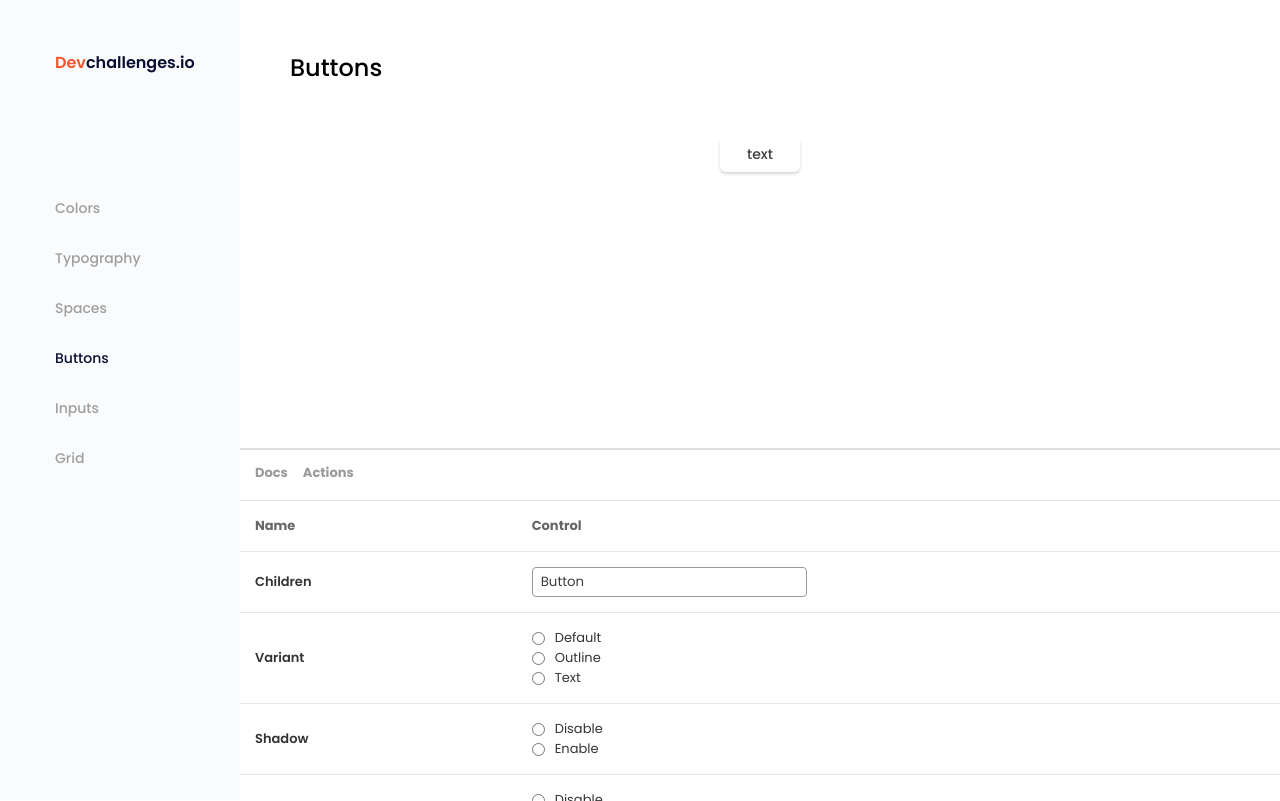
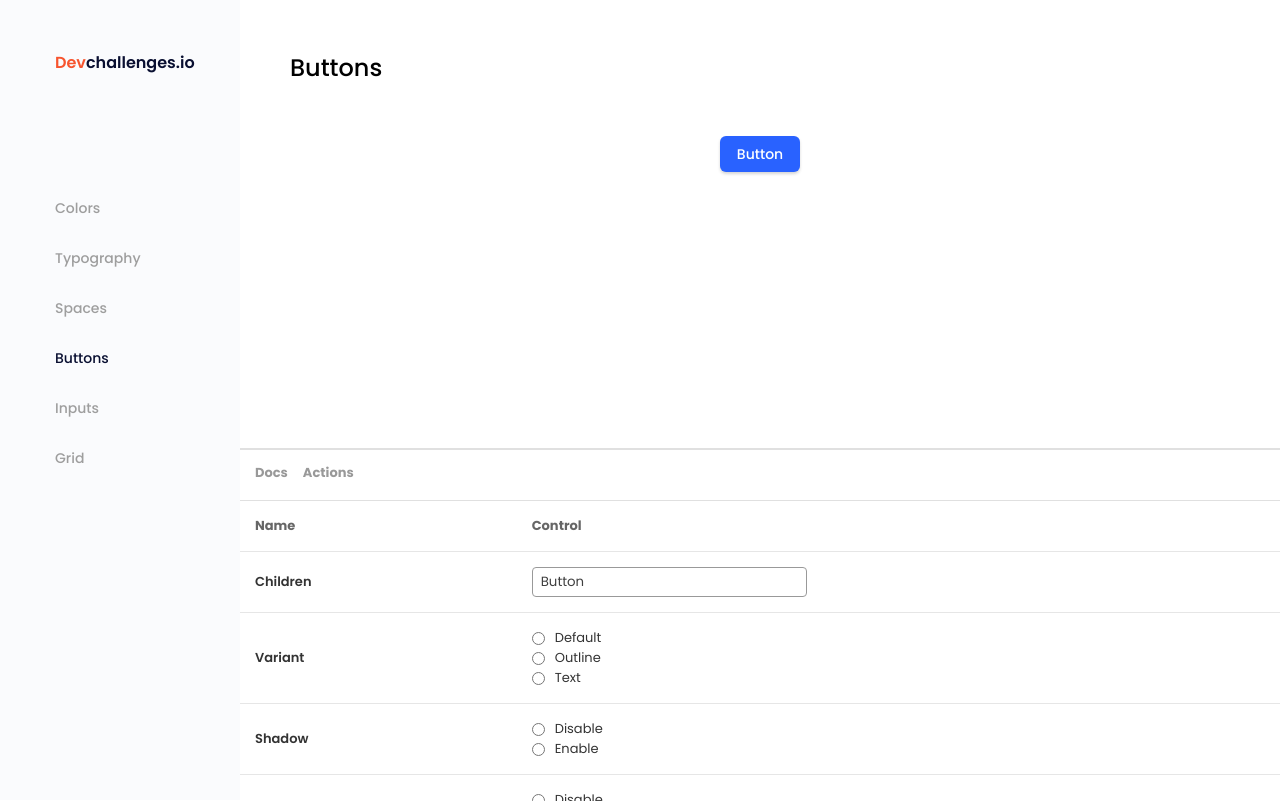
Before and after one commit to tatranan/ButtonComponent-DevChallenges, a React (Create React App) app: page /button in a window 1280 px wide. Built offline with nearby package versions, Linux system fonts and the light colour scheme.

Commit message:
Change Default Button Data

```diff
--- a/src/pages/ButtonPage.js
+++ b/src/pages/ButtonPage.js
@@ -1,8 +1,9 @@
 import React from 'react'
-import { useState } from 'react';
+import {useState} from 'react';
 import Button from '../components/Buttons/Button';
 import ContentFooter from '../layouts/ContentFooter/ContentFooter';
 import ContentHeader from '../layouts/ContentHeader/ContentHeader'
+
 const buttonAttributeDefault = [
     {
         name: 'Children',
@@ -69,7 +70,7 @@ const buttonAttributeDefault = [
     },
     {
         name: 'Icon Display',
-        code: 'icon_display',
+        code: 'display',
         type: 'radio',
         default: '',
         options: [
@@ -127,7 +128,7 @@ const buttonAttributeDefault = [
         name: 'Size',
         code: 'size',
         type: 'radio',
-        default: '',
+        default: 'md',
         options: [
             {
                 label: 'Small',
@@ -150,7 +151,7 @@ const buttonAttributeDefault = [
         name: 'Color',
         code: 'color',
         type: 'radio',
-        default: 'default',
+        default: 'primary',
         options: [
             {
                 label: 'Default',
@@ -177,8 +178,12 @@ const buttonAttributeDefault = [
 ];
 
 const ButtonPage = () => {
+    const buttonDefault = {}
+    buttonAttributeDefault.map(buttonAttr => {
+        return buttonDefault[buttonAttr.code] = buttonAttr.default;
+    })
+    const [inputData, setInputData] = useState(buttonDefault);
 
-    const [inputData, setInputData] = useState({});
     const inputDataHandler = (data) => {
         let changeData = {};
         changeData[data.name] = data.value;
@@ -190,50 +195,51 @@ const ButtonPage = () => {
             changeData[inputData.display] = inputData.icon;
         }
 
-        let dataInput = { ...inputData, ...changeData };
+        let dataInput = {...inputData, ...changeData};
 
         if (changeData.display === '') {
-            let { endIcon, startIcon, ...cloneInputData } = dataInput;
-            dataInput = { ...cloneInputData }
+            let {endIcon, startIcon, ...cloneInputData} = dataInput;
+            dataInput = {...cloneInputData}
         }
 
         if (inputData.endIcon && changeData.startIcon) {
-            let { endIcon, ...cloneInputData } = dataInput;
-            dataInput = { ...cloneInputData }
+            let {endIcon, ...cloneInputData} = dataInput;
+            dataInput = {...cloneInputData}
         }
         if (inputData.endIcon && changeData.endIcon) {
-            let { startIcon, ...cloneInputData } = dataInput;
-            dataInput = { ...cloneInputData }
+            let {startIcon, ...cloneInputData} = dataInput;
+            dataInput = {...cloneInputData}
         }
         if (inputData.startIcon && changeData.endIcon) {
-            let { startIcon, ...cloneInputData } = dataInput;
-            dataInput = { ...cloneInputData }
+            let {startIcon, ...cloneInputData} = dataInput;
+            dataInput = {...cloneInputData}
         }
         if (inputData.startIcon && changeData.startIcon) {
-            let { endIcon, ...cloneInputData } = dataInput;
-            dataInput = { ...cloneInputData }
+            let {endIcon, ...cloneInputData} = dataInput;
+            dataInput = {...cloneInputData}
         }
+        console.log(inputData);
         setInputData(dataInput);
     }
 
     return (
         <>
-            <ContentHeader header="Buttons" />
+            <ContentHeader header="Buttons"/>
             <div className='main-content'>
                 <Button
-                text={inputData.children ? inputData.children : 'text'}
-                variant={inputData.variant ? inputData.variant : 'text'}
+                    text={inputData.children}
+                    variant={inputData.variant}
                     disabled={!!parseInt(inputData.disable)}
                     disableShadow={!!parseInt(inputData.shadow)}
                     endIcon={inputData.endIcon}
                     startIcon={inputData.startIcon}
-                size={inputData.size ? inputData.size : 'md'}
-                color={inputData.color ? inputData.color : 'default'}
+                    size={inputData.size}
+                    color={inputData.color}
                 />
             </div>
             <ContentFooter
                 controlActions={inputDataHandler}
-                data={buttonAttributeDefault} />
+                data={buttonAttributeDefault}/>
         </>
 
     )
```
Lines whose indentation alone changed are shown as unchanged.
